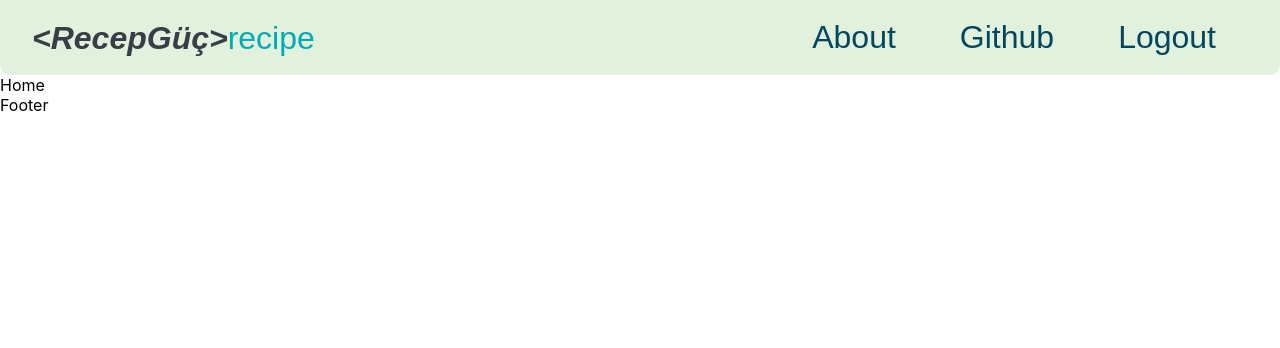
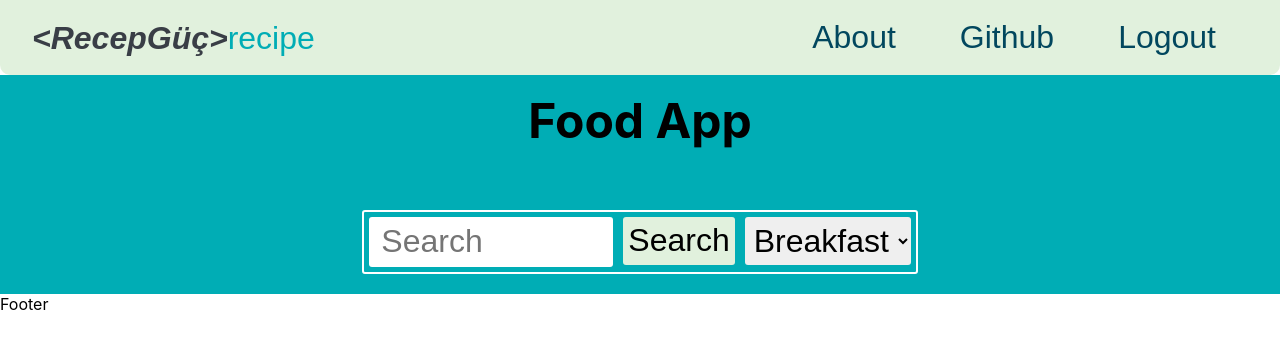
Before and after one commit to Recepguc/recipeapp, a React (Create React App) app: page /home in a window 1280 px wide. Shown: the top 348 px of the page. Built offline with nearby package versions, Linux system fonts and the light colour scheme.

Commit message:
header and form

```diff
--- a/package.json
+++ b/package.json
@@ -6,6 +6,7 @@
     "@testing-library/jest-dom": "^5.16.4",
     "@testing-library/react": "^13.1.1",
     "@testing-library/user-event": "^13.5.0",
+    "axios": "^0.26.1",
     "react": "^18.0.0",
     "react-dom": "^18.0.0",
     "react-router-dom": "^6.3.0",
--- /dev/null
+++ b/src/compenents/header/Form.js
@@ -0,0 +1,21 @@
+import React from 'react'
+import { Button, FoodInput, FormContainer, Select } from './HeaderStyles'
+
+const Form = ({setQuery,setMeal,getData,mealTypes}) => {
+  return (
+    <FormContainer>
+        <FoodInput type="text" placeholder='Search' onChange={(e)=>setQuery(e.target.value)}/>
+        <Button type='submit'>Search</Button>
+        <Select name='mealTypes' id='mealTypes'
+        onChange={(e)=>setMeal(e.target.value)}>
+            {mealTypes.map((item,index)=>
+            <option key={index} value={item}>
+                {item}
+            </option> )}
+
+        </Select>
+    </FormContainer>
+  )
+}
+
+export default Form
--- /dev/null
+++ b/src/compenents/header/Header.js
@@ -0,0 +1,19 @@
+import React from 'react'
+import Form from './Form'
+import { HeaderContainer, MainHeader } from './HeaderStyles'
+
+const Header = ({setQuery,setMeal,getData,mealTypes}) => {
+  return (
+   <HeaderContainer>
+       <MainHeader>
+           Food App
+       </MainHeader>
+       <Form setQuery={setQuery}
+      getData={getData }
+      mealTypes={mealTypes}
+      setMeal={setMeal}/>
+   </HeaderContainer>
+  )
+}
+
+export default Header
--- /dev/null
+++ b/src/compenents/header/HeaderStyles.js
@@ -0,0 +1,69 @@
+import styled from "styled-components";
+
+export const HeaderContainer = styled.div`
+  /* başlık ve 3 arama kutusunu taşıyan kutu */
+  display: flex;
+  flex-direction: column;
+  align-items: center;
+  justify-content: center;
+  background: #00adb5;
+`;
+
+export const MainHeader = styled.h2`
+  /* food app başlık */
+  margin-top: 1rem;
+  font-size: 3rem;
+`;
+
+export const FormContainer = styled.form`
+  /* 3 arama kutusunun toplandığı kutu */
+  display: flex;
+  /* flex-direction: row; */
+  flex-wrap: wrap;
+  /* ekran küçülünce sıkışmasınlar,alta geçsinler */
+  justify-content: center;
+  border: 2px solid white;
+  border-radius: 3px;
+  margin: 20px;
+`;
+
+export const FoodInput = styled.input`
+  /* arama yapılacak ürünün yazıldığı input */
+  height: 3rem;
+  width: 15rem;
+  border: none;
+  border-radius: 3px;
+  /* outline: none; */
+  text-indent: 10px;
+  /* yazı 10px içten başlasın */
+  margin: 5px;
+  font-size: 2rem;
+`;
+
+export const Button = styled.button`
+  /* search butonu */
+  background-color: #e1f1dd;
+  padding: 5px;
+  /* outline: none; */
+  height: 3rem;
+  border: none;
+  margin: 5px;
+  border-radius: 3px;
+  cursor: pointer;
+  font-size: 2rem;
+  &:hover {
+    background-color: #00adb5;
+    transition: all 0.3s ease-in;
+    border: 1px solid white;
+  }
+`;
+
+export const Select = styled.select`
+  /* breakfast yazan select */
+  border-radius: 3px;
+  margin: 5px;
+  padding: 5px;
+  height: 3rem;
+  border: none;
+  font-size: 2rem;
+`;
--- a/src/pages/home/Home.js
+++ b/src/pages/home/Home.js
@@ -1,8 +1,41 @@
+import axios from 'axios';
 import React from 'react'
+import Header from '../../compenents/header/Header'
+import {useState, useEffect} from 'react'
+
+
+const APP_ID = "0fcc65b4"
+const APP_KEY = "38c8b829fcc3757fd9ef6774d839916e	—" ;
 
 const Home = () => {
+  const [query, setQuery] = useState("");
+  const [food, setFood] = useState()
+  const mealTypes=["Breakfast","Lunch","Dinner","Snack", "Teatime"]
+  const [meal, setMeal] = useState(mealTypes[0].toLowerCase());
+
+  const url=`https://api.edamam.com/search?q=${query}&app_id=${APP_ID}&app_key=${APP_KEY}&mealType=${meal}`
+  const getData=async()=>{
+    if(query){
+      const result = await axios.get(url)
+      setFood(result.data.hits)
+      console.log(result.data.hits);
+
+    }
+
+  }
+  useEffect(() => {
+    getData()
+  }, [])
+
+
+
   return (
-    <div>Home</div>
+    <div>
+      <Header setQuery={setQuery}
+      getData={getData }
+      mealTypes={mealTypes}
+      setMeal={setMeal}/>
+    </div>
   )
 }
 
```
Also changed, not shown: 1 other file (tests, documents, lock files or other folders).
